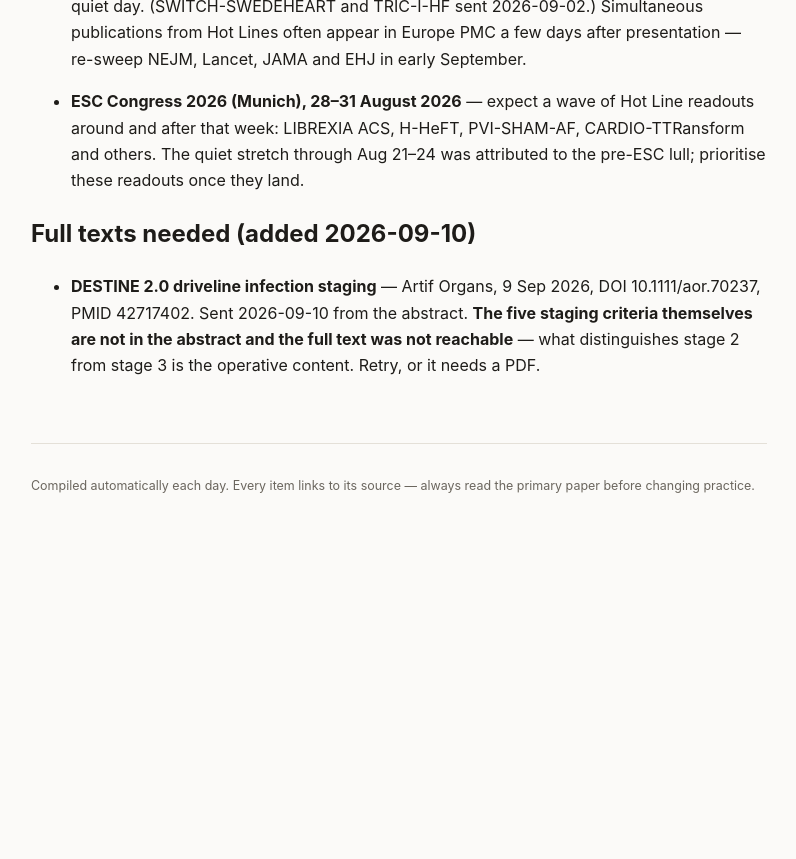
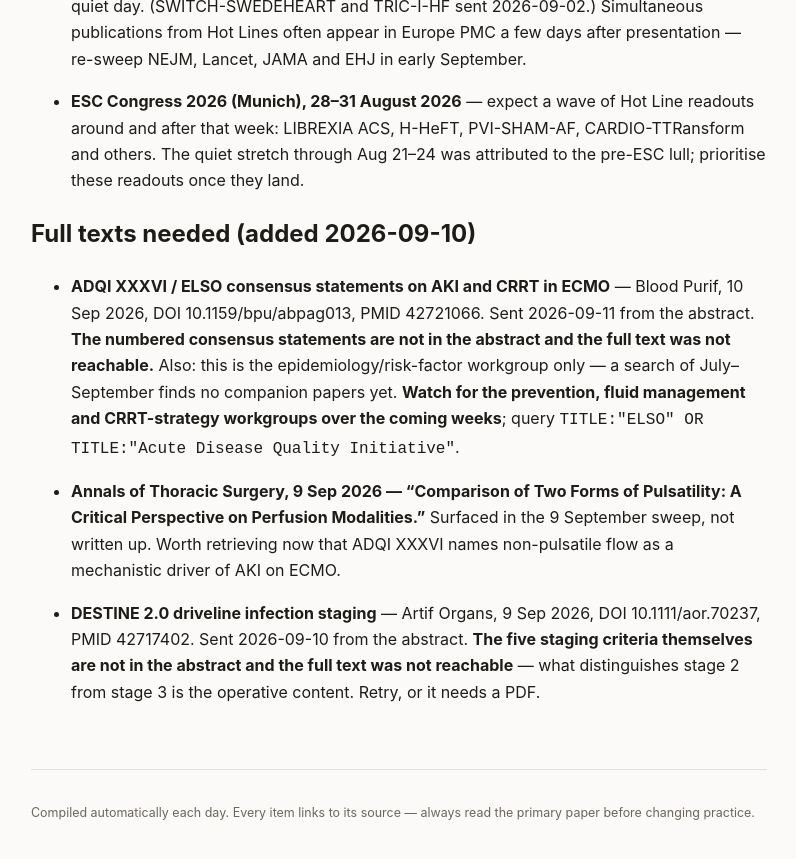
Before and after one commit to nicusilviuu/medical-literature, a Jekyll site: the page built from claude/outstanding.md, in a window 1280 px wide and 900 px high, scrolled down 3818 px. Shown: the top 859 px of the window, without its empty margins (241-1037 px from the left). Built offline with Jekyll 4.4.1, drawn with Linux system fonts in a browser that asks for light colours; our own code applies the rules of GitHub Pages for plain Markdown files; before the commit the page ends 4391 px from its top, so only the background shows below that.

Commit message:
Add 2026-09-11 guidelines watch
One new document: the ADQI XXXVI / ELSO joint consensus conference workgroup
on epidemiology and risk factors for AKI and CRRT during ECMO. AKI in 40-80%
of ECMO patients, 40-50% on CRRT. Management statements still to come; the
full consensus statements were not reachable and that is flagged on the page.

French-society sweep a confirmed zero for the eleventh consecutive day.

Co-Authored-By: Claude Opus 5 <noreply@anthropic.com>
Claude-Session: https://claude.ai/code/session_01T5ivnnDnrzDTzAtfHdiCMS

```diff
--- a/claude/outstanding.md
+++ b/claude/outstanding.md
@@ -157,6 +157,18 @@ full text was reachable, so all still need a proper read before being written up
 
 ## Full texts needed (added 2026-09-10)
 
+- **ADQI XXXVI / ELSO consensus statements on AKI and CRRT in ECMO** — Blood Purif, 10 Sep
+  2026, DOI 10.1159/bpu/abpag013, PMID 42721066. Sent 2026-09-11 from the abstract. **The
+  numbered consensus statements are not in the abstract and the full text was not
+  reachable.** Also: this is the epidemiology/risk-factor workgroup only — a search of
+  July–September finds no companion papers yet. **Watch for the prevention, fluid management
+  and CRRT-strategy workgroups over the coming weeks**; query
+  `TITLE:"ELSO" OR TITLE:"Acute Disease Quality Initiative"`.
+- **Annals of Thoracic Surgery, 9 Sep 2026 — "Comparison of Two Forms of Pulsatility: A
+  Critical Perspective on Perfusion Modalities."** Surfaced in the 9 September sweep, not
+  written up. Worth retrieving now that ADQI XXXVI names non-pulsatile flow as a mechanistic
+  driver of AKI on ECMO.
+
 - **DESTINE 2.0 driveline infection staging** — Artif Organs, 9 Sep 2026, DOI
   10.1111/aor.70237, PMID 42717402. Sent 2026-09-10 from the abstract. **The five staging
   criteria themselves are not in the abstract and the full text was not reachable** —
```
Also changed, not shown: _guidelines/2026-09-11.md (added, +121 -0 lines).
